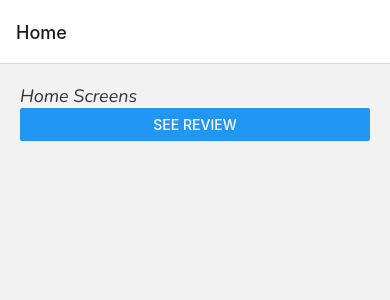
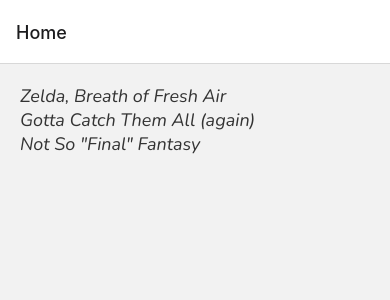
Before and after one commit to bijink/review-app_react-native, a React Native app: screen /Home in a window 390 px wide. Shown: the top 300 px of the page. Built offline with nearby package versions, Linux system fonts and the light colour scheme.

Commit message:
part 22: Passing parameters to routes

```diff
--- a/screens/home.jsx
+++ b/screens/home.jsx
@@ -1,16 +1,24 @@
-import { View, Text, Button } from "react-native"
+import { View, Text, FlatList, TouchableOpacity } from "react-native"
 import { globalStyles } from "../styles/global"
+import { useState } from "react"
 
 export default function Home({ navigation }) {
-  const pressHandler = () => {
-    navigation.navigate("Review")
-    // navigation.push("Review")
-  }
+  const [reviews, setReviews] = useState([
+    { title: "Zelda, Breath of Fresh Air", rating: 5, body: "lorem ipsum", key: "1" },
+    { title: "Gotta Catch Them All (again)", rating: 4, body: "lorem ipsum", key: "2" },
+    { title: 'Not So "Final" Fantasy', rating: 3, body: "lorem ipsum", key: "3" },
+  ])
 
   return (
     <View style={globalStyles.container}>
-      <Text style={globalStyles.titleText}>Home Screens</Text>
-      <Button title="see review" onPress={pressHandler} />
+      <FlatList
+        data={reviews}
+        renderItem={({ item }) => (
+          <TouchableOpacity onPress={() => navigation.navigate("Review", item)}>
+            <Text style={globalStyles.titleText}>{item.title}</Text>
+          </TouchableOpacity>
+        )}
+      />
     </View>
   )
 }
--- a/screens/reviewDetails.jsx
+++ b/screens/reviewDetails.jsx
@@ -1,10 +1,16 @@
 import { View, Text } from "react-native"
 import { globalStyles } from "../styles/global"
 
-export default function ReviewDetails() {
+export default function ReviewDetails({ route }) {
+  const { title, body, rating } = route.params
+  // console.log(title, body, rating)
+
   return (
     <View style={globalStyles.container}>
-      <Text>ReviewDetails Screen</Text>
+      <Text>{title}</Text>
+      <Text>{body}</Text>
+      <Text>{rating}</Text>
+      {/* <Text>{JSON.parse(JSON.stringify(title))}</Text> */}
     </View>
   )
 }
```
